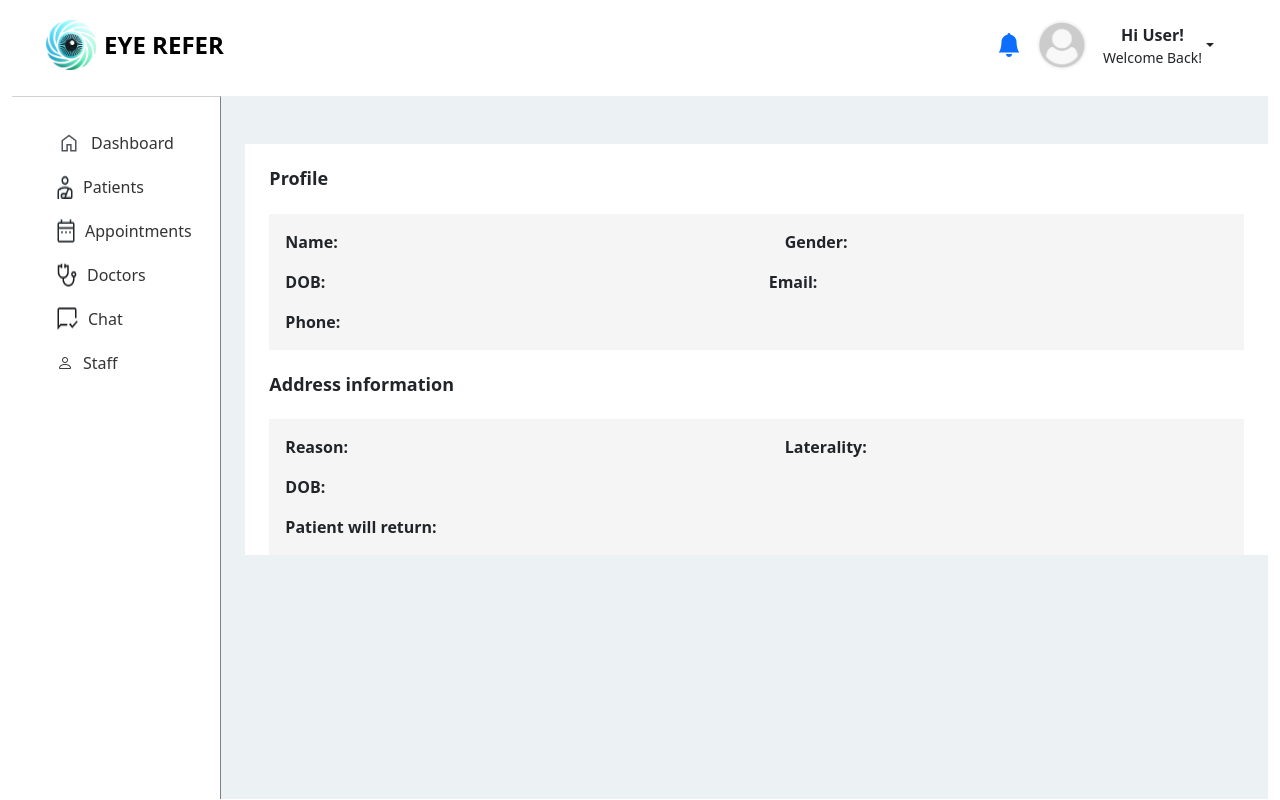
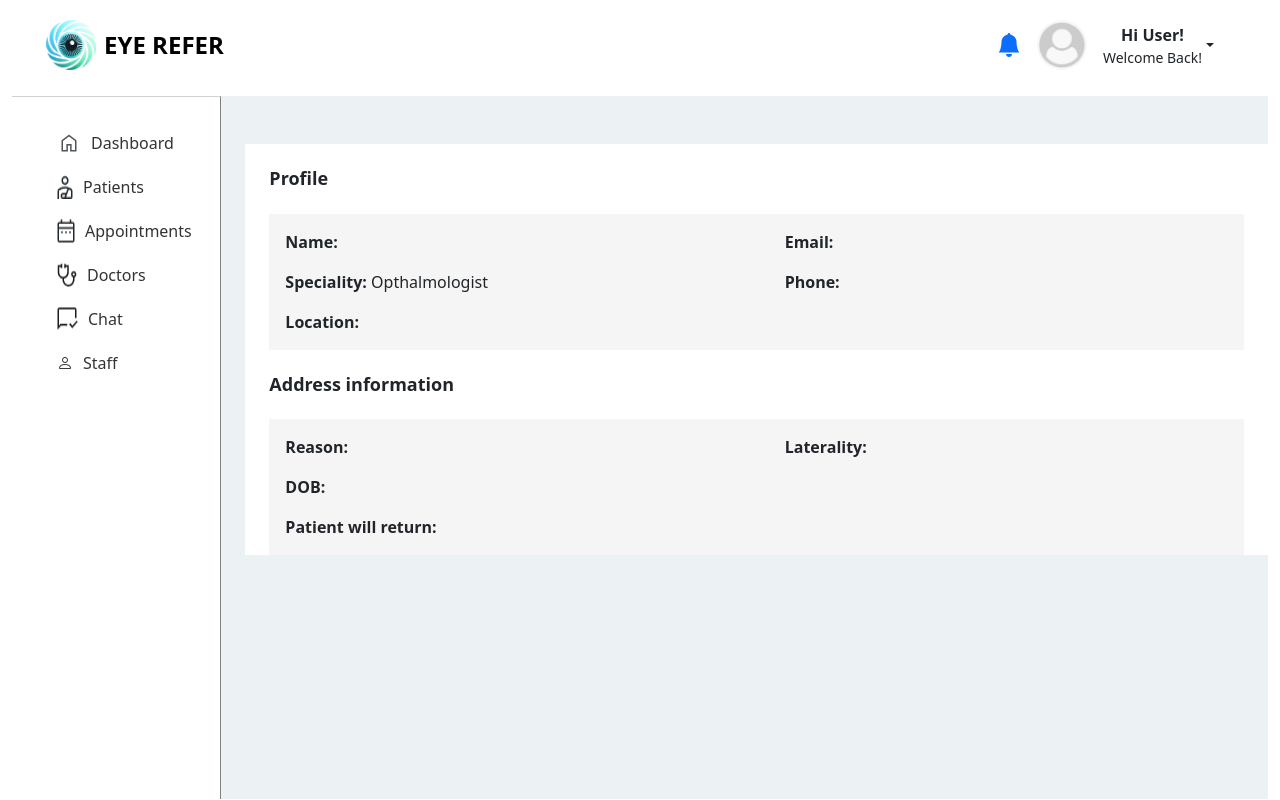
Before and after one commit to bdsdirect-sdm/kirti_malik, a React (Create React App) app in the folder frontend/: page /doctorProfile/1 in a window 1280 px wide. Built offline with nearby package versions, Linux system fonts and the light colour scheme; no server answers; the HTML template or start-up script is replaced by a standard one.

Commit message:
work on doctor profile now

```diff
--- a/frontend/src/components/DoctorProfile.tsx
+++ b/frontend/src/components/DoctorProfile.tsx
@@ -1,6 +1,5 @@
 import React, { useEffect, useState } from 'react';
 import axios from 'axios';
-import { useParams } from 'react-router-dom';
 import { Col, Row, Table } from 'react-bootstrap';
 import config from '../config';
 
@@ -31,8 +30,8 @@ const DoctorProfile: React.FC = () => {
     const fetchDoctor = async () => {
       try {
         const response = await axios.get(`${config.BASE_URL}/getDoctor/${DoctorId}`);
-        setDoctor(response.data.doctor);
-        console.log("-------",response.data.doctor)
+        setDoctor(response.data);
+        console.log("-------",response.data)
       } catch (error) {
         console.error("Error fetching doctor:", error);
       }
@@ -54,14 +53,16 @@ const DoctorProfile: React.FC = () => {
       <div className="patient-section ms-4 me-4 mt-4">
        <Row>
          <Col md={6}>
-             <p className='ms-3 mt-3'><strong>Name:</strong> {doctor?.firstName}  {}</p>
-             <p className='ms-3 mt-3'><strong>DOB:</strong> {}  </p>
-             <p className='ms-3 mt-3'><strong>Phone:</strong> {}  </p>
+             <p className='ms-3 mt-3'><strong>Name:</strong> {doctor?.firstName}  {doctor?.lastName}</p>
+             <p className='ms-3 mt-3'><strong>Speciality:</strong> Opthalmologist  </p>
+                <p className='ms-3 mt-3'><strong>Location:</strong>  </p>
+
          </Col>
 
          <Col md={6}>
-             <p className='ms-3 mt-3'><strong>Gender:</strong> {}</p>
-             <p><strong>Email:</strong> {}</p>
+             <p className='ms-3 mt-3'><strong>Email:</strong> {doctor?.email}</p>
+             <p className='ms-3 mt-3'><strong>Phone:</strong> {doctor?.phoneNumber}  </p>
+
          </Col>
       </Row>
       </div>
```
Also changed, not shown: 1 other file (tests, documents, lock files or other folders).
